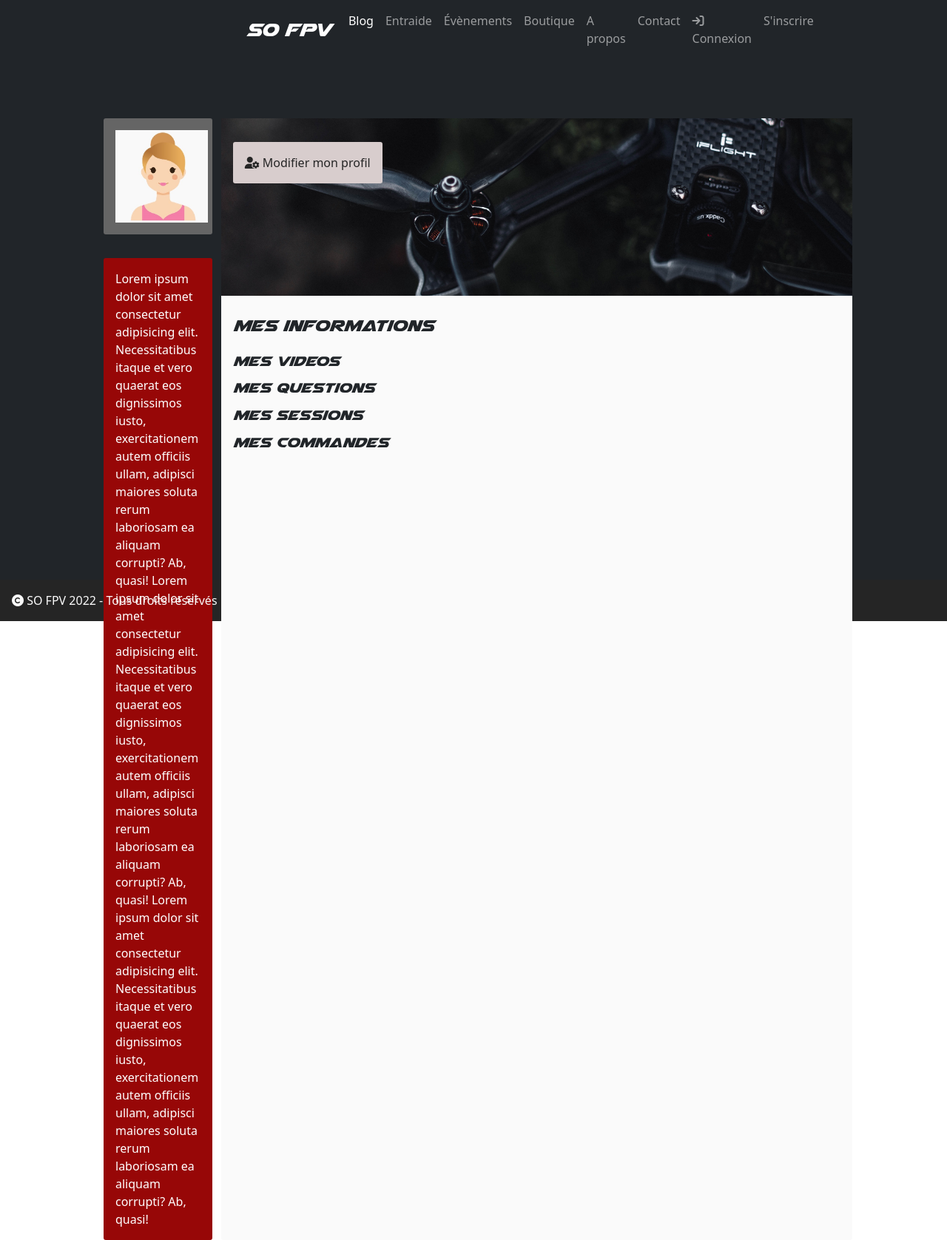
After one commit to alexisr91/SOFPV, a Symfony app: template templates/account/myprofile.html.twig in a window 1280 px wide. The commit adds this page. Shown: the whole page at 74% size. Run offline with Twig, Linux system fonts and the light colour scheme; the template is opened without the code that fills it, so the values that code supplies are empty; some libraries are stand-ins or nearby versions.

Commit message:
PROFIL : test requetes DB, ajout page d'edit, ajout fixtures (adresse, nom, prenom)

```diff
--- a/public/css/style.css
+++ b/public/css/style.css
@@ -331,6 +331,10 @@ section#login .returnIcon {
     font-size: 2em;
 }
 
+ section#login button {
+    box-shadow: 0 8px 9px -4px rgba(51,45,45,0.3), 0 4px 8px 0 rgba(51,45,45,0.2);
+ }
+
 /* REGISTER  */
 
 section#register {
@@ -375,6 +379,74 @@ section#register .form-group input {
     padding: 0.5em;
 }
 
+/* MYPROFILE - infos personnelles */
+    section#myProfile {
+        display: flex;
+        flex-direction: column;
+        justify-content: start;
+        align-items: center;
+        height: 98vh;
+        width:100%;
+    }
+
+    section#myProfile .wrapper {
+    margin-top: 5em;
+    max-width:80%;
+    }
+
+    section#myProfile #myProfile-avatar {
+        background-color: #656565;
+        color:#fff;
+        margin-bottom: 2em;
+        padding:1em;
+        border-radius: 3px;
+    }
+
+    section#myProfile #myProfile-avatar img {
+        max-width:125px ;
+        max-height:125px;
+
+    }
+
+    section#myProfile #myProfile-drone {
+        background-color: #970707;
+        color:#fff;
+        padding:1em;
+        border-radius: 3px
+    }
+
+    section#myProfile .col-md-10 {
+        background-color: #fafafa;
+        height: 100%;
+        padding:0;
+        border-radius: 3px;
+        position: relative;
+
+    }
+    section#myProfile .param {
+        background-color: #d8cdcd;
+        display: flex;
+        justify-content: center;
+        align-items: center;
+        padding: 1em;
+        border-radius: 3px;
+        position: absolute;
+        top:2em;
+    }
+
+    section#myProfile .banner img {
+        height:15em;
+        width: 100%;
+        object-fit: cover;
+    }
+
+    section#myProfile .myProfile-content {
+
+        padding:1em;
+    }
+    section#myProfile .myProfile-content h2 {
+        font-size:3em;
+    }
 
 
 /* FOOTER */
--- a/templates/account/login.html.twig
+++ b/templates/account/login.html.twig
@@ -18,7 +18,7 @@
                             <input type="password" id="password" name="_password" placeholder="Mot de passe" class="form-control"/>
                         </div>
                         {% if error %}
-                            <div class="alert alert-danger"><i class="fa-solid fa-triangle-exclamation"></i> git Identifiant ou mot de passe incorrect.</div>
+                            <div class="alert alert-danger"><i class="fa-solid fa-triangle-exclamation"></i> Identifiant ou mot de passe incorrect.</div>
                         {% endif %}
 
                         <input type="hidden" name="_csrf_token" value="{{ csrf_token('authenticate') }}">
--- /dev/null
+++ b/templates/account/myprofile.html.twig
@@ -0,0 +1,74 @@
+{% extends 'base.html.twig' %}
+
+{% block title %}{{ parent() }} | {{ title }}{% endblock %}
+
+{% block body %}
+
+    <section id="myProfile" class="bg-dark">
+        {{include('partials/_navbarMenu.html.twig')}}
+        <div class="container-fluid row wrapper">
+            <div class="col-md-2">
+                {# colonne du coté gauche #}
+                {#div 1 : avatar, pseudo, email + parametrage #}
+                <aside id="myProfile-avatar">
+                        {% if user.avatar is not null %}
+                            {{user.avatar}}
+                        {% else %}
+                            <img src="{{asset('/img/avatar-1.png')}}" alt="avatar" class="img-fluid"/>
+                        {% endif %}
+
+                </aside>
+                {#div 2 : drone en favori (image, config moteur, esc, frame, helices, cam) #}
+                {# autres drones en mini galerie ?#}
+                <aside id="myProfile-drone">
+                    <div>
+                      Lorem ipsum dolor sit amet consectetur adipisicing elit.
+                    Necessitatibus itaque et vero quaerat eos dignissimos iusto, exercitationem autem officiis ullam,
+                    adipisci maiores soluta rerum laboriosam ea aliquam corrupti? Ab, quasi!
+                    Lorem ipsum dolor sit amet consectetur adipisicing elit.
+                    Necessitatibus itaque et vero quaerat eos dignissimos iusto, exercitationem autem officiis ullam,
+                    adipisci maiores soluta rerum laboriosam ea aliquam corrupti? Ab, quasi!
+                    Lorem ipsum dolor sit amet consectetur adipisicing elit.
+                    Necessitatibus itaque et vero quaerat eos dignissimos iusto, exercitationem autem officiis ullam,
+                    adipisci maiores soluta rerum laboriosam ea aliquam corrupti? Ab, quasi!
+                    </div>
+
+                </aside>
+            </div>
+
+            <div class="col-md-10">
+                {# banner #}
+                <div class="banner">
+                    <img src="{{asset('/img/NazgulFrame.jpg')}}" alt="banniere"/>
+                </div>
+                <div class="myProfile-content">
+                    {# onglet mes videos + ajout vidéo #}
+                    <div>
+                    <h2>{{user.nickname}}</h2>
+                    <div class="param">
+                            <a href="{{path('account_edit')}}"><i class="fa-solid fa-user-gear"></i> Modifier mon profil</a>
+                    </div>
+                    <h3>Mes informations</h3>
+                    <p>{{user.email}}</p>
+                    <p>{{user.firstname}}</p>
+                    <p>{{user.lastname}}</p>
+                    <p>{{user.address}}</p>
+                    <p>{{user.zip}}</p>
+                    <p>{{user.city}}</p>
+
+                     <h4>Mes videos</h4>
+                    </div>
+                    {# onglet mes questions + réponses #}
+                    <h4>Mes questions</h4>
+                    {# onglets inscription pour futurs sessions #}
+                    <h4>Mes sessions</h4>
+                    {# onglet mes commandes #}
+                    <h4>Mes commandes</h4>
+                </div>
+            </div>
+
+        </div>
+
+
+    </section>
+{% endblock %}
--- a/templates/partials/_navbarMenu.html.twig
+++ b/templates/partials/_navbarMenu.html.twig
@@ -28,7 +28,7 @@
                         </ul>
                         <ul class="navbar-nav connect">
                             {% if app.user %}
-                                <li><a class="nav-link" href="#"><i class="fa-solid fa-circle-user"></i> Mon compte</a></li>
+                                <li><a class="nav-link" href="{{path('account_myprofile')}}"><i class="fa-solid fa-circle-user"></i> Mon compte</a></li>
                                 <li><a class="nav-link " href="{{path('account_logout')}}"><i class="fa-solid fa-right-from-bracket"></i> Déconnexion</a></li>
                             {% else %}
                                 <li><a class="nav-link " href="{{path('account_login')}}"><i class="fa-solid fa-arrow-right-to-bracket"></i> Connexion</a></li>
```
Also changed, not shown: migrations/Version20221009195206.php (added, +33 -0 lines), migrations/Version20221009204106.php (added, +31 -0 lines), src/Controller/AccountController.php (+44 -0 lines), src/DataFixtures/AppFixtures.php (+24 -5 lines), src/Entity/User.php (+90 -0 lines), src/Form/ProfileType.php (added, +59 -0 lines), templates/account/edit.html.twig (added, +18 -0 lines), public/img/avatar-1.png (added), 1 other file.
